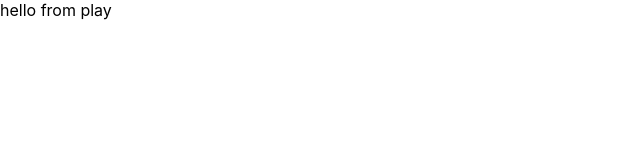
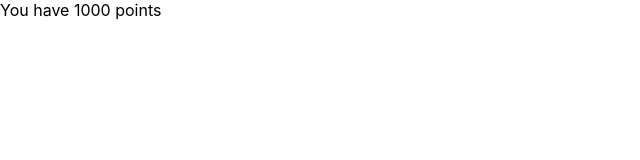
Before and after one commit to dev-nainglu/vincenia, a Next.js app: page /play/play in a window 1280 px wide. Shown: the top 160 px of the page, without its empty margins (0-640 px from the left). Built offline with nearby package versions, Linux system fonts and the light colour scheme.

Commit message:
testing redux

```diff
--- a/pages/play/play.tsx
+++ b/pages/play/play.tsx
@@ -1,7 +1,12 @@
 import { NextPage } from 'next';
+import { useState } from 'react';
+import { useSelector } from 'react-redux';
 
 const Play: NextPage = () => {
-	return <div>hello from play</div>;
+	const pointsData = useSelector<number>((state: any) => state.play.points);
+	const [points] = useState(pointsData);
+
+	return <div>You have {points} points</div>;
 };
 
 export default Play;
```
